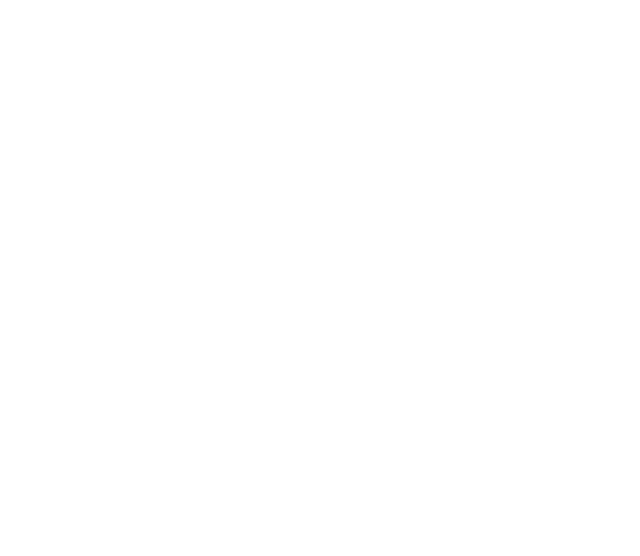
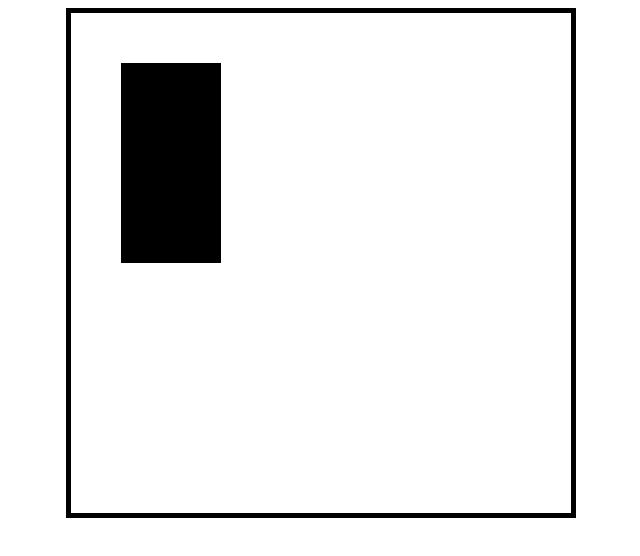
Before and after one commit to Skyler85/meme-canvas, a plain HTML site: page index.html in a window 1280 px wide. Shown: the whole page, without its empty margins (319-959 px from the left). Drawn offline with Linux system fonts and the light colour scheme.

Commit message:
canvas Update

```diff
--- a/app.js
+++ b/app.js
@@ -1,2 +1,6 @@
-const canvas = document.querySelector('canvas');
-const ctx = canvas.getContext('2d');
+const canvas = document.querySelector("canvas");
+const ctx = canvas.getContext("2d");
+canvas.width = 500;
+canvas.height = 500;
+
+ctx.fillRect(50, 50, 100, 200);
--- a/index.html
+++ b/index.html
@@ -1,15 +1,14 @@
 <!DOCTYPE html>
 <html>
   <head lang="en">
-  <meta charset="UTF-8">
-  <meta http-equiv="X-UA-Compatible" content="IE=edge">
-  <meta name="viewport" content="width=device-width, initial-scale=1.0">
+    <meta charset="UTF-8" />
+    <meta http-equiv="X-UA-Compatible" content="IE=edge" />
+    <meta name="viewport" content="width=device-width, initial-scale=1.0" />
     <title>Document</title>
     <link rel="stylesheet" href="style.css" />
-
   </head>
   <body>
     <canvas></canvas>
-      <script src="app.js"></script>     </body>
-
+    <script src="app.js"></script>
+  </body>
 </html>
--- a/style.css
+++ b/style.css
@@ -0,0 +1,10 @@
+canvas {
+  width: 500px;
+  height: 500px;
+  border: 5px solid black;
+}
+body {
+  display: flex;
+  justify-content: center;
+  align-items: center;
+}
```
Lines whose indentation alone changed are shown as unchanged.
